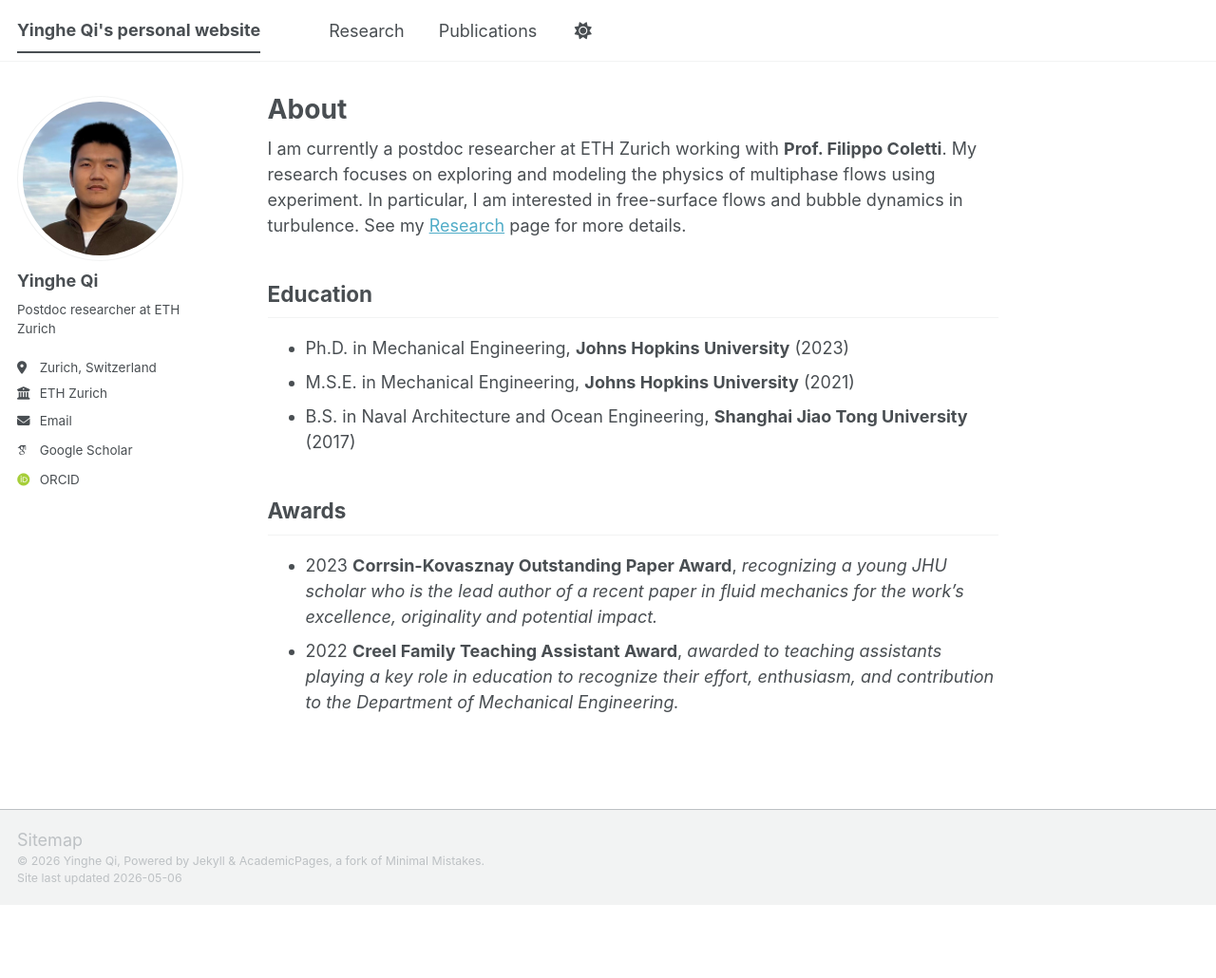
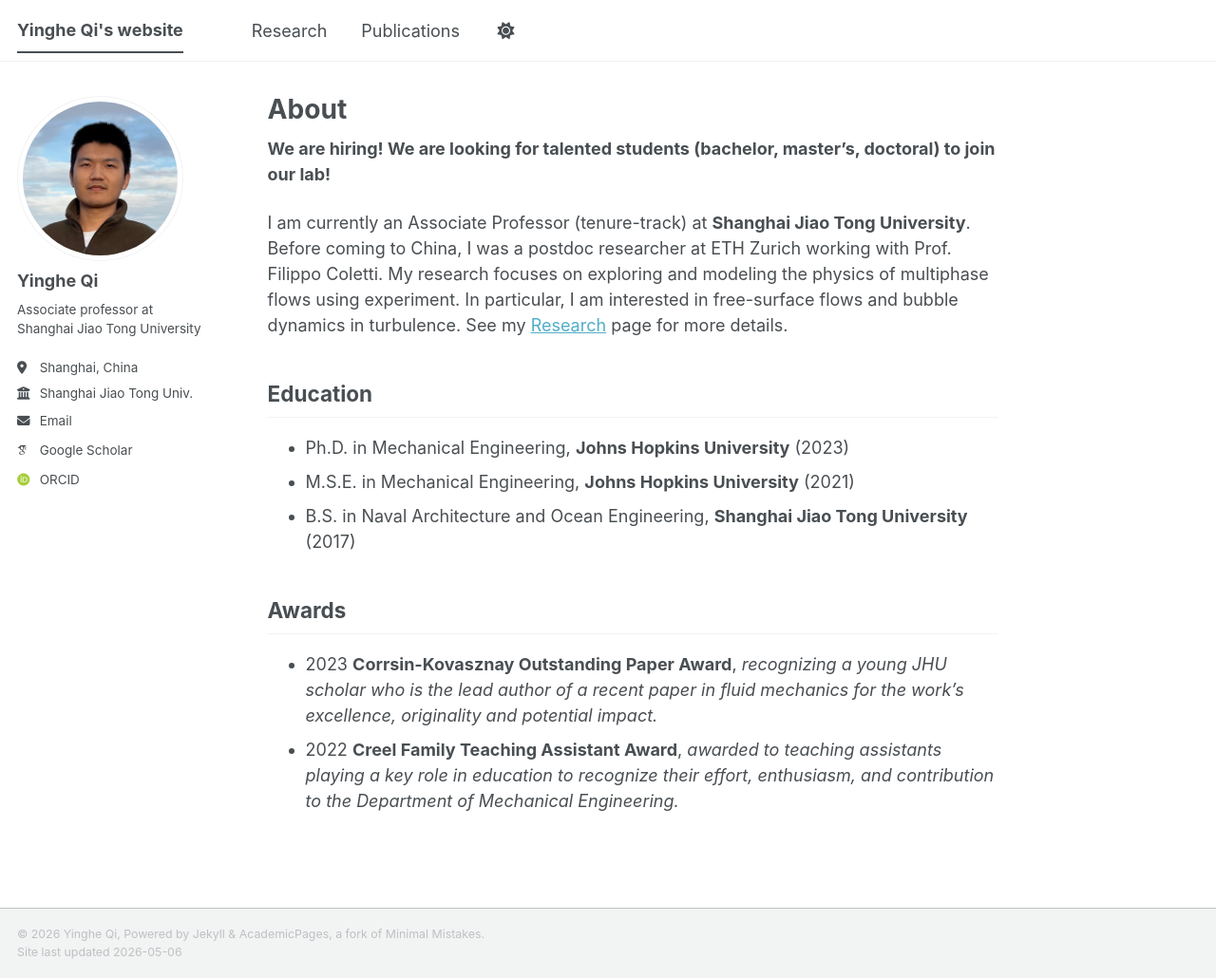
Before and after one commit to yingheqi/yingheqi.github.io, a Jekyll site: the page built from _pages/about.md, in a window 1280 px wide and 1030 px high. Shown: the whole window at 95% size. Built offline with Jekyll 4.4.1, drawn with Linux system fonts in a browser that asks for light colours; some web fonts are replaced; a script bundle is joined from its source files by our own code; library files that are not in the unit come from our copies.

Commit message:
Updated current postion and etc

```diff
--- a/_config.yml
+++ b/_config.yml
@@ -9,7 +9,7 @@
 # Basic Site Settings
 locale                   : "en-US"
 site_theme               : "default" # The available themes options are "default", "air", "sunrise", "mint", "dirt" and "contrast"
-title                    : "Yinghe Qi's personal website"
+title                    : "Yinghe Qi's website"
 title_separator          : "-"
 name                     : &name "Yinghe Qi"
 description              : &description "Your Name's academic portfolio"   # Update this with a general description of your site, this is the default if not overridden by a page
@@ -26,11 +26,11 @@ author:
   avatar           : "profile.jpeg"
   name             : "Yinghe Qi"
   pronouns         : # example: "she/her"
-  bio              : "Postdoc researcher at ETH Zurich"
-  location         : "Zurich, Switzerland"
-  employer         : "ETH Zurich"
+  bio              : "Associate professor at Shanghai Jiao Tong University"
+  location         : "Shanghai, China"
+  employer         : "Shanghai Jiao Tong Univ."
   uri              : # URL
-  email            : "yingqi@ethz.ch"
+  email            : "qiyinghe@sjtu.edu.cn"
 
   # Academic websites
   academia         : # URL
--- a/_data/navigation.yml
+++ b/_data/navigation.yml
@@ -13,6 +13,9 @@ main:
 
   - title: "Publications"
     url: /publications/
+
+  #- title: "Team"
+  #  url: /team/
 
   #- title: "Talks"
   #  url: /talks/
--- a/_includes/footer/custom.html
+++ b/_includes/footer/custom.html
@@ -1,6 +1,6 @@
 <!-- start custom footer snippets -->
 
-<a href="/sitemap/">Sitemap</a>
+<!-- <a href="/sitemap/">Sitemap</a> -->
 
 <!-- Support for MatJax -->
 <script defer src="https://cdnjs.cloudflare.com/polyfill/v3/polyfill.min.js?features=es6"></script>
--- a/_pages/about.md
+++ b/_pages/about.md
@@ -7,7 +7,9 @@ redirect_from:
   - /about.html
 ---
 
-I am currently a postdoc researcher at ETH Zurich working with **Prof. Filippo Coletti**. My research focuses on exploring and modeling the physics of multiphase flows using experiment. In particular, I am interested in free-surface flows and bubble dynamics in turbulence. See my [Research](/research/) page for more details.
+**We are hiring! We are looking for talented students (bachelor, master's, doctoral) to join our lab!**
+
+I am currently an Associate Professor (tenure-track) at **Shanghai Jiao Tong University**. Before coming to China, I was a postdoc researcher at ETH Zurich working with Prof. Filippo Coletti. My research focuses on exploring and modeling the physics of multiphase flows using experiment. In particular, I am interested in free-surface flows and bubble dynamics in turbulence. See my [Research](/research/) page for more details.
 
 ## Education
 - Ph.D. in Mechanical Engineering, **Johns Hopkins University** (2023)
```
Also changed, not shown: _pages/team.md (added, +154 -0 lines).
